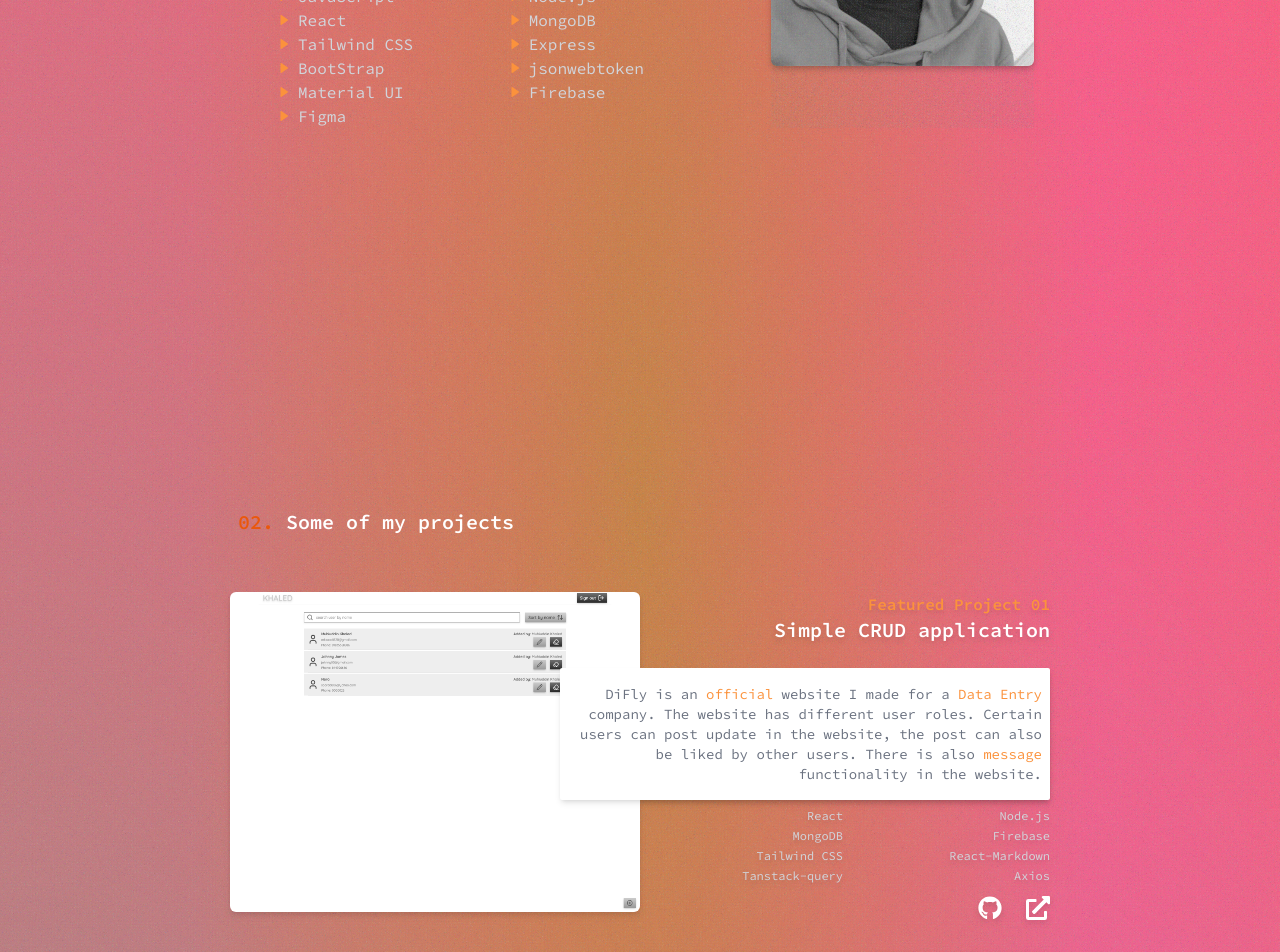
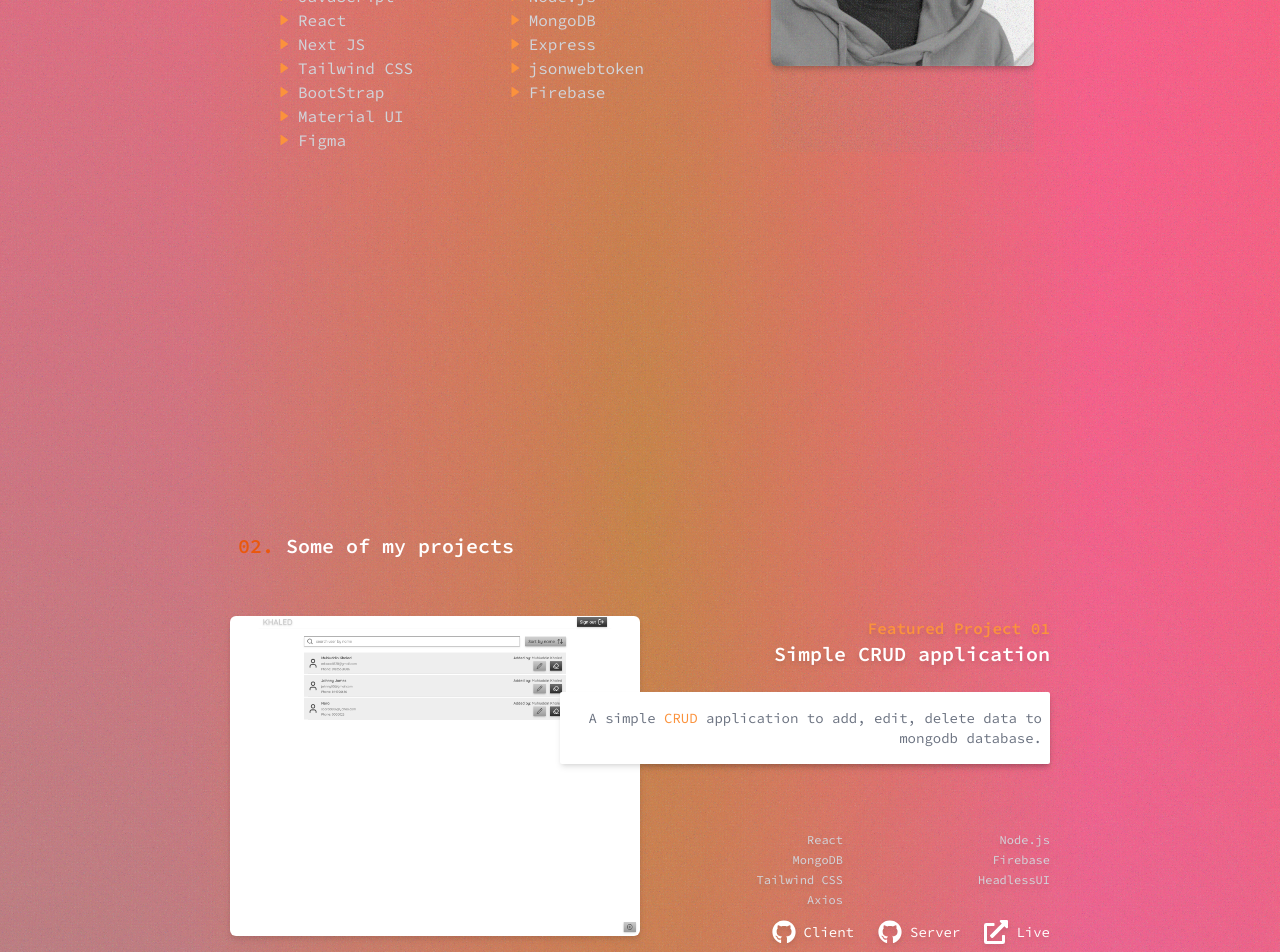
Before and after one commit to mk-saadi/new-portfolio, a React (Vite) app: page / in a window 1280 px wide. Shown: the part 1020-1972 px from the top of the page. Built offline with nearby package versions, Linux system fonts and the light colour scheme.

Commit message:
minor changes

```diff
--- a/src/component/About.jsx
+++ b/src/component/About.jsx
@@ -39,12 +39,11 @@ const About = () => {
 					</a>
 				</div>
 				<div className="mt-2 text-sm text-gray-300 md:text-base lg:mr-8 md:mt-8">
-					As a MERN stack web developer, I'm on a mission to create
-					digital experiences that leave a lasting impact.
+					As a MERN stack web developer, I'm on a mission to create digital experiences that leave a
+					lasting impact.
 					<br />
-					My focus is on building applications that not only meet
-					functional requirements but also provide a delightful user
-					experience.
+					My focus is on building applications that not only meet functional requirements but also
+					provide a delightful user experience.
 				</div>
 				<p className="mt-5 mr-10 text-gray-300">
 					Some of the web technology that I'm familiar with are:
@@ -52,50 +51,42 @@ const About = () => {
 				<div className="grid grid-cols-2 mt-2 text-sm text-left text-gray-300 lg:mx-8 md:text-base">
 					<div>
 						<p className="flex items-center gap-2 text-left">
-							<BiSolidRightArrow className="text-xs text-orange-400" />{" "}
-							JavaScript
+							<BiSolidRightArrow className="text-xs text-orange-400" /> JavaScript
 						</p>
 						<p className="flex items-center gap-2 text-left">
-							<BiSolidRightArrow className="text-xs text-orange-400" />{" "}
-							React
+							<BiSolidRightArrow className="text-xs text-orange-400" /> React
 						</p>
 						<p className="flex items-center gap-2 text-left">
-							<BiSolidRightArrow className="text-xs text-orange-400" />{" "}
-							Tailwind CSS
+							<BiSolidRightArrow className="text-xs text-orange-400" /> Next JS
 						</p>
 						<p className="flex items-center gap-2 text-left">
-							<BiSolidRightArrow className="text-xs text-orange-400" />{" "}
-							BootStrap
+							<BiSolidRightArrow className="text-xs text-orange-400" /> Tailwind CSS
 						</p>
 						<p className="flex items-center gap-2 text-left">
-							<BiSolidRightArrow className="text-xs text-orange-400" />{" "}
-							Material UI
+							<BiSolidRightArrow className="text-xs text-orange-400" /> BootStrap
 						</p>
 						<p className="flex items-center gap-2 text-left">
-							<BiSolidRightArrow className="text-xs text-orange-400" />{" "}
-							Figma
+							<BiSolidRightArrow className="text-xs text-orange-400" /> Material UI
+						</p>
+						<p className="flex items-center gap-2 text-left">
+							<BiSolidRightArrow className="text-xs text-orange-400" /> Figma
 						</p>
 					</div>
 					<div>
 						<p className="flex items-center gap-2 text-left">
-							<BiSolidRightArrow className="text-xs text-orange-400" />{" "}
-							Node.js
+							<BiSolidRightArrow className="text-xs text-orange-400" /> Node.js
 						</p>
 						<p className="flex items-center gap-2 text-left">
-							<BiSolidRightArrow className="text-xs text-orange-400" />{" "}
-							MongoDB
+							<BiSolidRightArrow className="text-xs text-orange-400" /> MongoDB
 						</p>
 						<p className="flex items-center gap-2 text-left">
-							<BiSolidRightArrow className="text-xs text-orange-400" />{" "}
-							Express
+							<BiSolidRightArrow className="text-xs text-orange-400" /> Express
 						</p>
 						<p className="flex items-center gap-2 text-left">
-							<BiSolidRightArrow className="text-xs text-orange-400" />{" "}
-							jsonwebtoken
+							<BiSolidRightArrow className="text-xs text-orange-400" /> jsonwebtoken
 						</p>
 						<p className="flex items-center gap-2 text-left">
-							<BiSolidRightArrow className="text-xs text-orange-400" />{" "}
-							Firebase
+							<BiSolidRightArrow className="text-xs text-orange-400" /> Firebase
 						</p>
 					</div>
 				</div>
--- a/src/component/Projects.jsx
+++ b/src/component/Projects.jsx
@@ -23,7 +23,7 @@ const Projects = () => {
 				{/* project 1 */}
 				<div className="relative grid grid-cols-2 mb-8">
 					<a
-						href="https://animefig-3626c.web.app/"
+						href="https://fir-auth-b5c3a.web.app/register"
 						className="relative"
 						target="_blank"
 						rel="noopener noreferrer"
@@ -39,11 +39,8 @@ const Projects = () => {
 						<p className="font-semibold text-orange-400">Featured Project 01</p>
 						<p className="mb-3 text-xl font-semibold text-white">Simple CRUD application</p>
 						<p className="text-sm bg-white shadow-md rounded-sm py-4 pr-2 pl-3 text-gray-500 lg:max-w-[490px] absolute right-0 mt-3 z-30">
-							DiFly is an <span className="text-orange-400">official</span> website I made for a{" "}
-							<span className="text-orange-400">Data Entry</span> company. The website has
-							different user roles. Certain users can post update in the website, the post can
-							also be liked by other users. There is also{" "}
-							<span className="text-orange-400">message</span> functionality in the website.
+							A simple <span className="text-orange-400">CRUD</span> application to add, edit,
+							delete data to mongodb database.
 						</p>
 
 						<div className="text-gray-300 text-xs grid grid-cols-2 lg:mt-[164px] justify-end gap-1">
@@ -52,29 +49,42 @@ const Projects = () => {
 							<p className="">MongoDB</p>
 							<p className="">Firebase</p>
 							<p className="">Tailwind CSS</p>
-							<p className="">React-Markdown</p>
-							<p className="">Tanstack-query</p>
+							<p className="">HeadlessUI</p>
 							<p className="">Axios</p>
 						</div>
 						<div className="flex items-center justify-end gap-6 mt-3 text-2xl text-white">
 							<a
-								href="https://github.com/mk-saadi/animeFig-Client"
+								href="https://github.com/mk-saadi/innovation-client"
 								target="_blank"
 								rel="noopener noreferrer"
+								className="flex items-center justify-center gap-2 duration-200 hover:text-orange-400"
 							>
-								<FaGithub className="duration-200 hover:text-orange-400" />
+								<FaGithub />
+								<span className="text-sm">Client</span>
 							</a>
 							<a
-								href="https://animefig-3626c.web.app/"
+								href="https://github.com/mk-saadi/innovation-server"
 								target="_blank"
 								rel="noopener noreferrer"
+								className="flex items-center justify-center gap-2 duration-200 hover:text-orange-400"
 							>
-								<FaExternalLinkAlt className="duration-200 hover:text-orange-400" />
+								<FaGithub />
+								<span className="text-sm">Server</span>
+							</a>
+							<a
+								href="https://fir-auth-b5c3a.web.app/register"
+								target="_blank"
+								rel="noopener noreferrer"
+								className="flex items-center justify-center gap-2 duration-200 hover:text-orange-400"
+							>
+								<FaExternalLinkAlt />
+								<span className="text-sm">Live</span>
 							</a>
 						</div>
 					</div>
-				</div>{" "}
-				*{/* project 2 */}
+				</div>
+
+				{/* project 2 */}
 				<div className="relative grid gap-4 p-2 mb-16 bg-gray-100 shadow-md md:grid-cols-2 md:mb-20 lg:mb-10 lg:gap-0 md:gap-1 bg-opacity-30 md:bg-transparent md:p-0 md:shadow-none">
 					<a
 						href="https://social-link-2nd.web.app/"
@@ -139,6 +149,7 @@ const Projects = () => {
 						</div>
 					</div>
 				</div>
+
 				{/* project 3 */}
 				<div className="relative grid gap-4 p-2 mb-16 bg-gray-100 rounded-md shadow-md md:grid-cols-2 md:mb-20 lg:mb-10 lg:gap-0 md:gap-1 bg-opacity-30 md:shadow-none md:p-0 md:bg-transparent">
 					<a
@@ -202,6 +213,7 @@ const Projects = () => {
 						</div>
 					</div>
 				</div>
+
 				{/* project 4 */}
 				<div className="relative grid gap-4 p-2 mb-16 bg-gray-100 rounded-md shadow-md md:grid-cols-2 md:mb-20 lg:mb-10 lg:gap-0 md:gap-1 bg-opacity-30 md:shadow-none md:p-0 md:bg-transparent">
 					<a
@@ -265,6 +277,7 @@ const Projects = () => {
 						</div>
 					</div>
 				</div>
+
 				{/* project 5 */}
 				<div className="relative grid gap-4 p-2 mb-16 bg-gray-100 rounded-md shadow-md md:grid-cols-2 md:mb-20 lg:mb-10 lg:gap-0 md:gap-1 bg-opacity-30 md:shadow-none md:p-0 md:bg-transparent">
 					<a
@@ -325,6 +338,7 @@ const Projects = () => {
 						</div>
 					</div>
 				</div>
+
 				{/* project 6*/}
 				<div className="relative grid gap-4 p-2 mb-16 bg-gray-100 rounded-md shadow-md md:grid-cols-2 md:mb-20 lg:mb-10 lg:gap-0 md:gap-1 bg-opacity-30 md:shadow-none md:p-0 md:bg-transparent">
 					<a
@@ -378,6 +392,7 @@ const Projects = () => {
 						</div>
 					</div>
 				</div>
+
 				{/* project 7*/}
 				<div className="relative grid gap-4 p-2 mb-16 bg-gray-100 rounded-md shadow-md md:grid-cols-2 md:mb-20 lg:mb-10 lg:gap-0 md:gap-1 bg-opacity-30 md:shadow-none md:p-0 md:bg-transparent">
 					<a
```
Also changed, not shown: src/assets/innovation.png (added), 1 other file (tests, documents, lock files or other folders).
